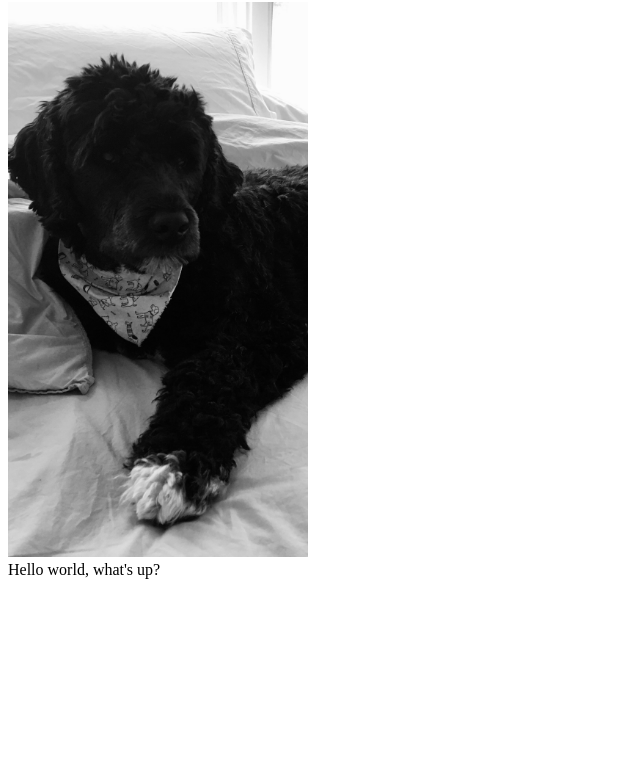
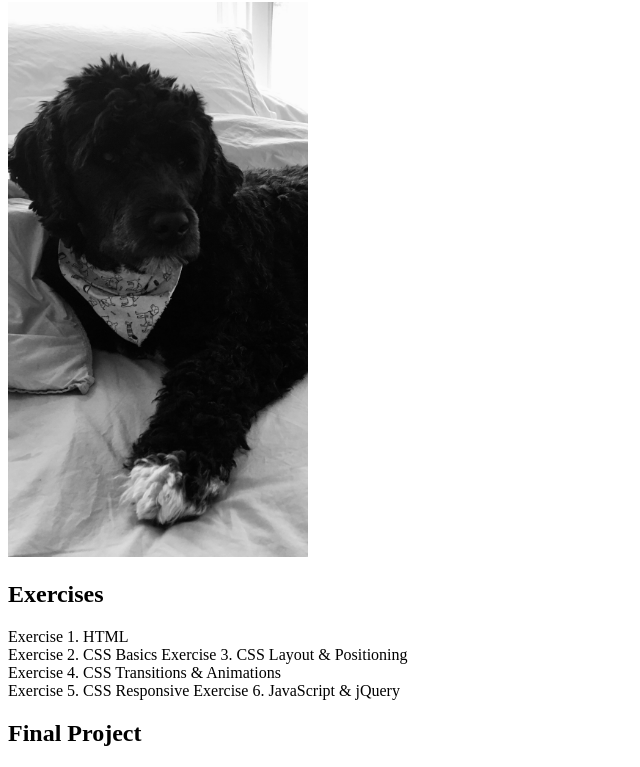
Before and after one commit to mmiilloo/interactive, a plain HTML site: page index.html in a window 1280 px wide. Shown: the part 79-846 px from the top of the page, without its empty margins (0-640 px from the left). Before the commit the page ends 800 px from the top, so only its background shows below. Drawn offline with Linux system fonts and the light colour scheme.

Commit message:
added exercises

```diff
--- a/index.html
+++ b/index.html
@@ -10,6 +10,13 @@
   <body>
     <h1>🚅 Milo's Class Website</h1>
     <img src="assets/phone-test.jpg" width="300px">
-    <br>Hello world, what's up?
+    <h2>Exercises</h2>
+    Exercise 1. HTML<br />
+    Exercise 2. CSS Basics
+    Exercise 3. CSS Layout & Positioning<br />
+    Exercise 4. CSS Transitions & Animations<br />
+    Exercise 5. CSS Responsive
+    Exercise 6. JavaScript & jQuery
+    <h2>Final Project</h2>
   </body>
 </html>
```
